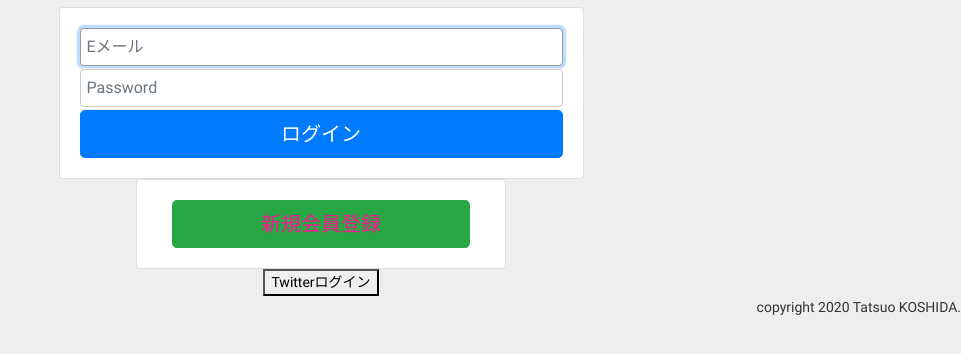
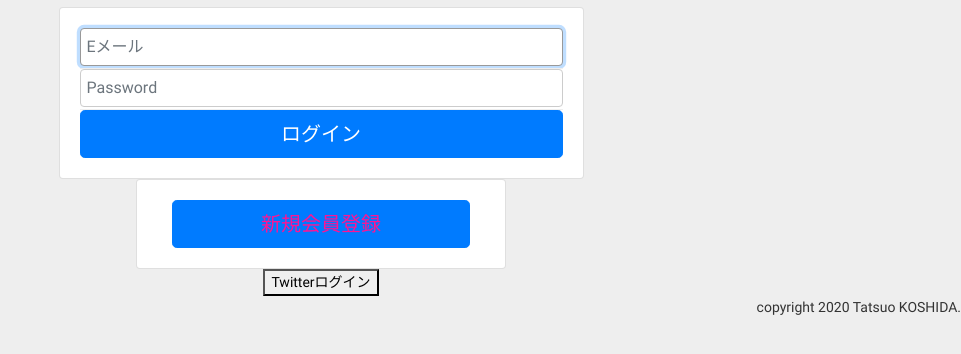
Before and after one commit to kyotoman-koshida/seikabutsu, a Django app: page /sns/login/ in a window 1280 px wide. Shown: the part 208-562 px from the top of the page, without its empty margins (319-1280 px from the left). Run offline with Django 3.2, Linux system fonts and the light colour scheme; some libraries are stand-ins or nearby versions.

Commit message:
'ボタンの色を変更'

```diff
--- a/sns/templates/sns/login.html
+++ b/sns/templates/sns/login.html
@@ -1,4 +1,4 @@
-{% extends "sns/layout.html" %}
+{% extends 'sns/layout.html' %}
 {% block content %}
 <form action="" method="POST">
     <div class="col-md-6 offset-md-3">
@@ -20,7 +20,7 @@
 
 <div class="card col-md-4 offset-md-4">
         <div class="card-body">
-            <a href="{% url 'sns:user_create' %}" class="btn btn-success btn-lg btn-block" >新規会員登録</a>
+            <a href="{% url 'sns:user_create' %}" class="btn btn-primary btn-lg btn-block" >新規会員登録</a>
         </div>
     </div>
 
```
